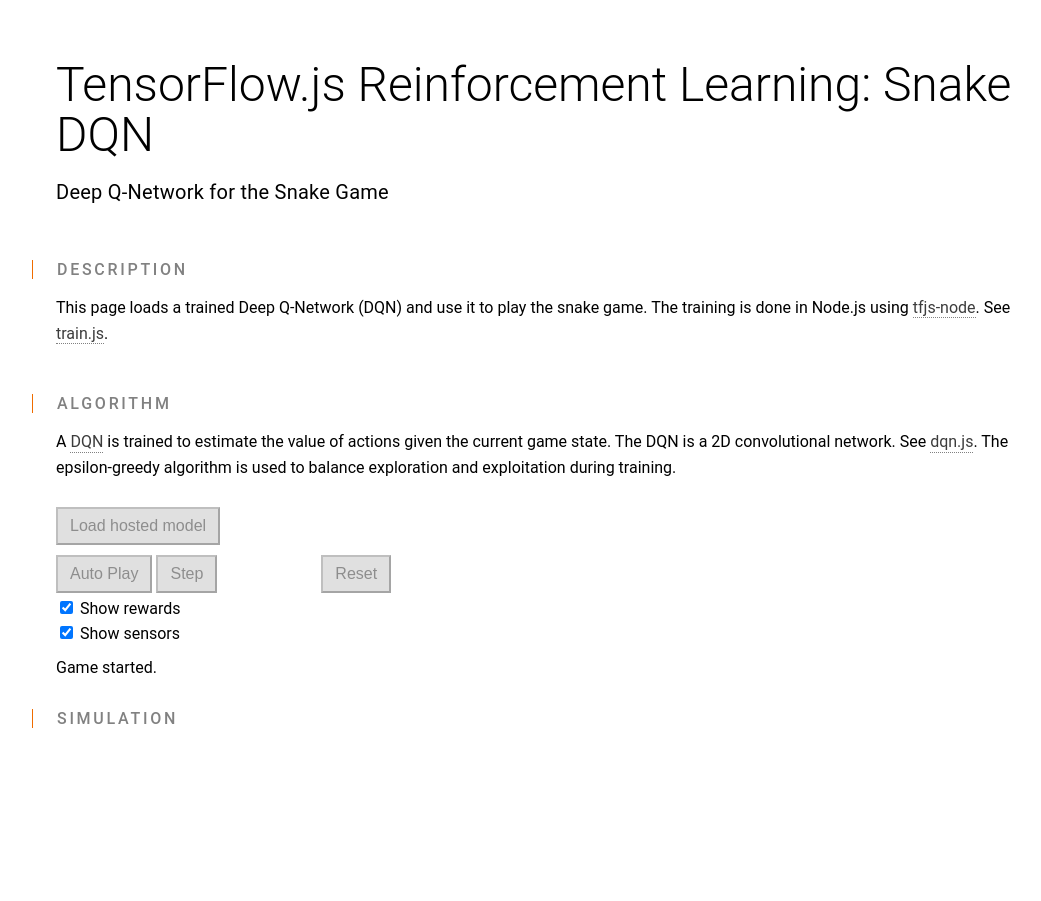
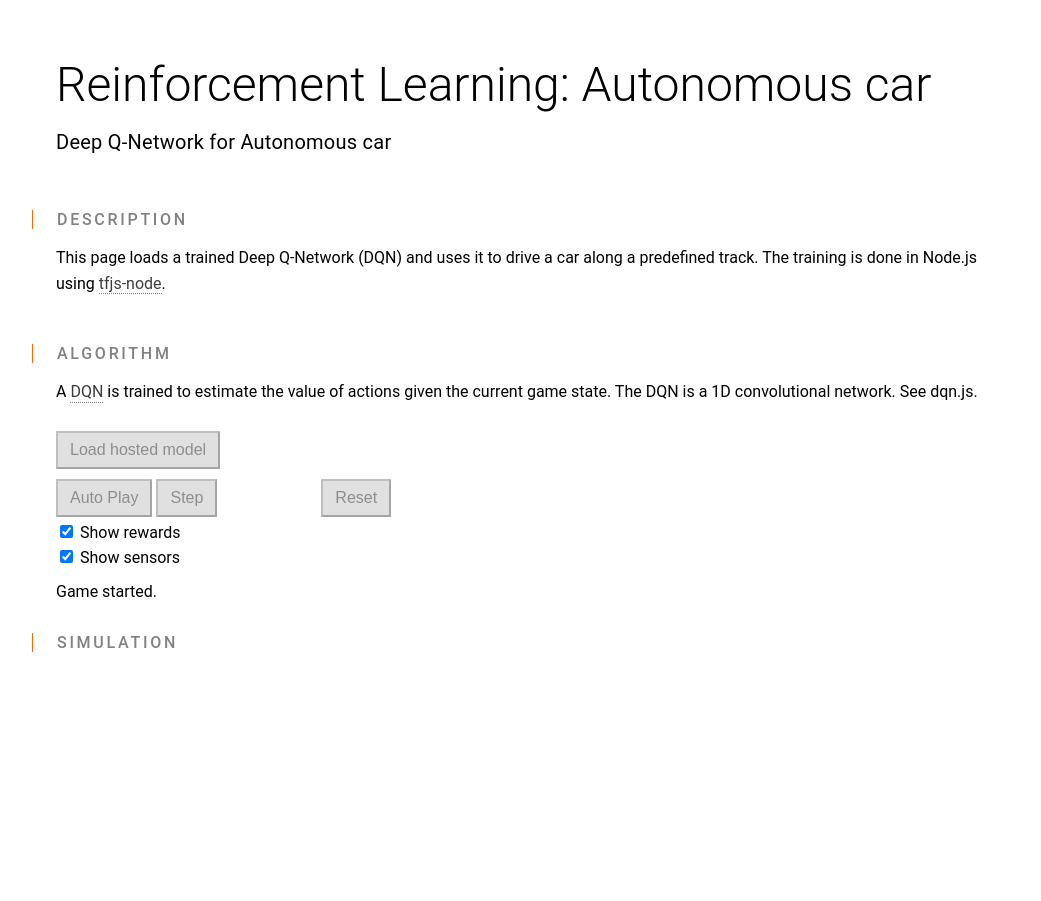
Before and after one commit to luchev/self-driving-car, a website: page src/index.html in a window 1280 px wide. Shown: the top 901 px of the page, without its empty margins (104-1145 px from the left). Drawn offline with Linux system fonts and the light colour scheme.

Commit message:
Fix home page

```diff
--- a/src/index.html
+++ b/src/index.html
@@ -46,16 +46,14 @@
 <body>
   <div class='tfjs-example-container centered-container'>
     <section class='title-area'>
-      <h1>TensorFlow.js Reinforcement Learning: Snake DQN</h1>
-      <p class='subtitle'>Deep Q-Network for the Snake Game</p>
+      <h1>Reinforcement Learning: Autonomous car</h1>
+      <p class='subtitle'>Deep Q-Network for Autonomous car</p>
     </section>
     <section>
       <p class='section-head'>Description</p>
       <p>
-        This page loads a trained Deep Q-Network (DQN) and use it to play the
-        snake game.
+        This page loads a trained Deep Q-Network (DQN) and uses it to drive a car along a predefined track.
         The training is done in Node.js using <a href="https://github.com/tensorflow/tfjs-node">tfjs-node</a>.
-        See <a href="https://github.com/tensorflow/tfjs-examples/blob/master/snake-dqn/train.js">train.js</a>.
       </p>
     </section>
     <section>
@@ -63,9 +61,7 @@
       <p>
         A <a href="https://en.wikipedia.org/wiki/Q-learning#Variants">DQN</a> is trained to estimate the value of
         actions given the current game state.
-        The DQN is a 2D convolutional network. See <a
-          href="https://github.com/tensorflow/tfjs-examples/blob/master/snake-dqn/dqn.js">dqn.js</a>.
-        The epsilon-greedy algorithm is used to balance exploration and exploitation during training.
+        The DQN is a 1D convolutional network. See dqn.js.
       </p>
     </section>
 
@@ -94,10 +90,10 @@
 
     <section>
       <p class='section-head'>Simulation</p>
-      <div>
-        <canvas id="car-canvas"></canvas>
-      </div>
     </section>
+  </div>
+  <div>
+    <canvas id="car-canvas"></canvas>
   </div>
 
 </body>
```
